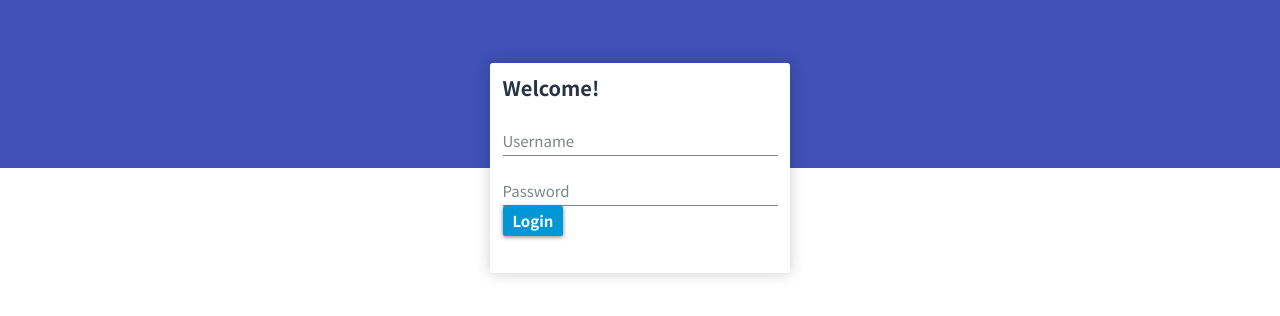
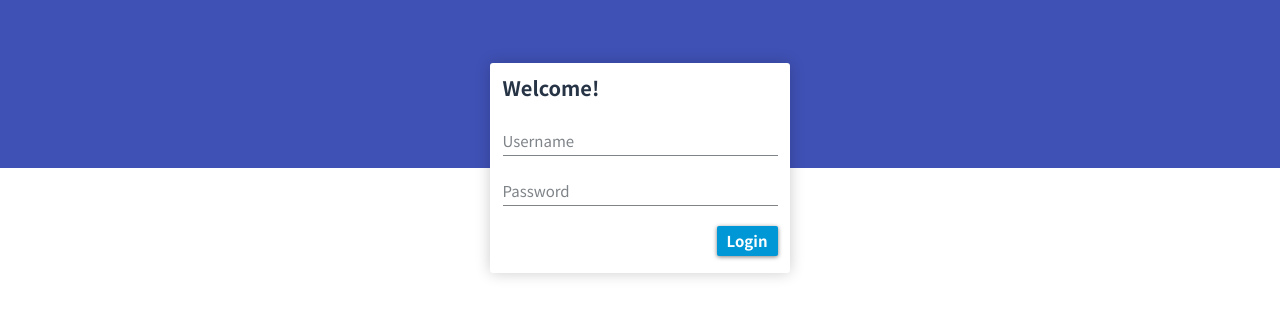
Before and after one commit to sunho/fws, an Angular app in the folder public/: page / in a window 1280 px wide. Shown: the part 152-468 px from the top of the page. Built offline with nearby package versions, Linux system fonts and the light colour scheme.

Commit message:
Fix typo

```diff
--- a/public/src/app/core/components/login-form/login-form.component.html
+++ b/public/src/app/core/components/login-form/login-form.component.html
@@ -12,7 +12,7 @@
         <label class="form--checklabel">
         </label>
       </div>
-      <div class="login-from__body__submit">
+      <div class="login-form__body__submit">
         <input type="submit" class="form--control" value="Login">
       </div>
     </form>
```
